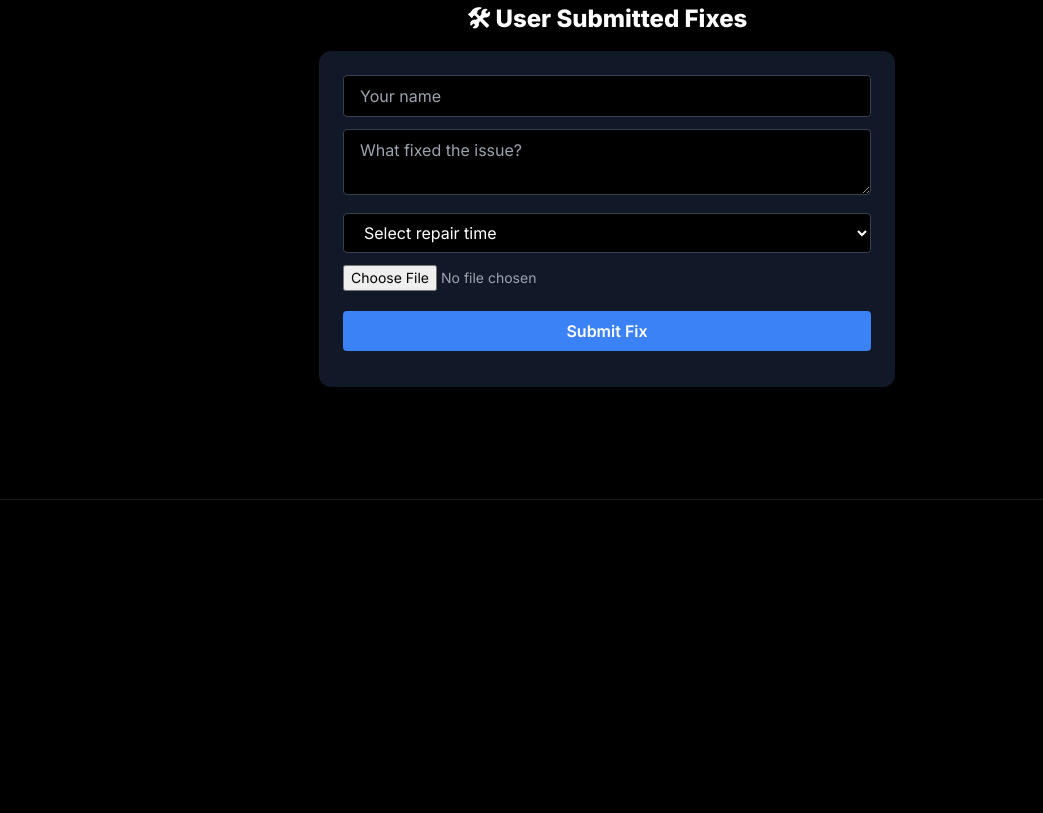
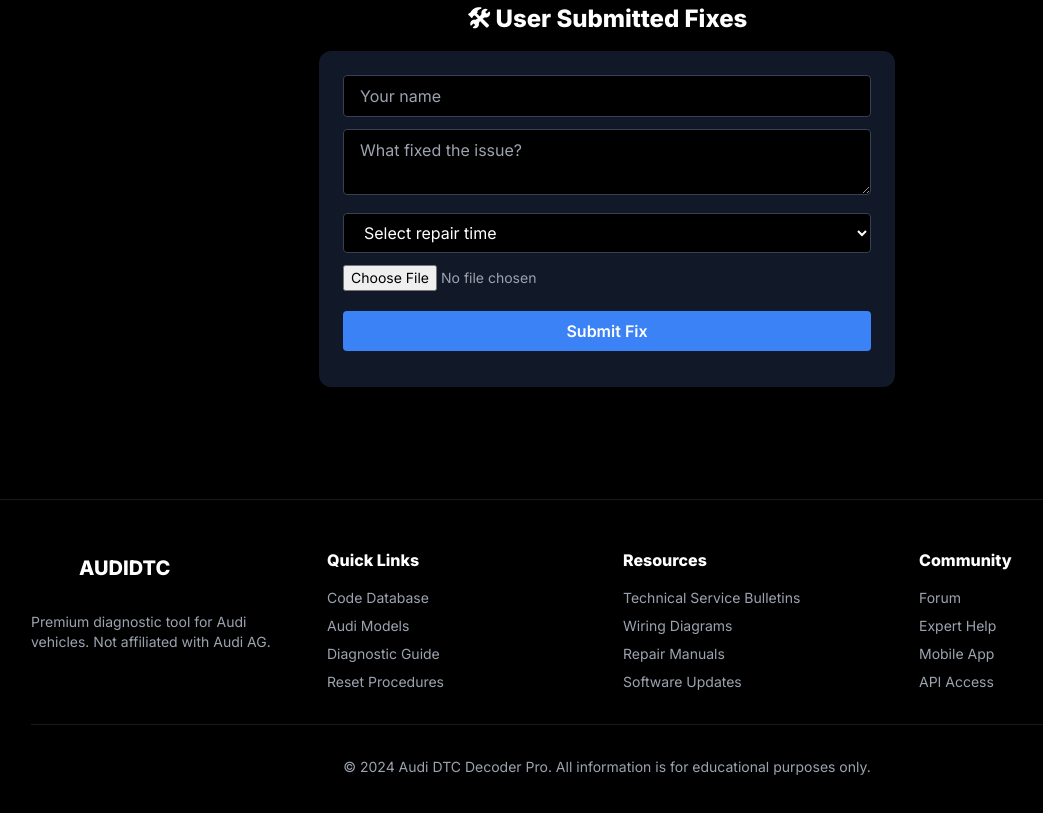
Before and after one commit to Darkdreamnit/Audi, a plain HTML site: page p0301.html in a window 1280 px wide. Shown: the part 1759-2572 px from the top of the page, without its empty margins (33-1076 px from the left). Before the commit the page ends 2355 px from the top, so only its background shows below. Drawn offline with nearby package versions, Linux system fonts and the light colour scheme; no server answers.

Commit message:
Update p0301.html

```diff
--- a/p0301.html
+++ b/p0301.html
@@ -213,9 +213,57 @@ Dealership: $400 – $1000
 
 </section>
 
-<!-- FOOTER (UNCHANGED) -->
+<!-- Footer -->
 <footer class="glass-effect border-t border-white/10 py-12">
-<!-- (IDENTICAL FOOTER KEPT EXACTLY SAME) -->
+    <div class="container mx-auto px-4">
+        <div class="max-w-6xl mx-auto">
+            <div class="grid grid-cols-1 sm:grid-cols-2 lg:grid-cols-4 gap-6 md:gap-8">
+                <div class="mb-6 md:mb-0">
+                    <div class="flex items-center space-x-2 mb-4 md:mb-6">
+                        <div class="w-10 h-10 bg-gradient-to-br from-[var(--audi-red)] to-[var(--audi-blue)] rounded-lg flex items-center justify-center">
+                            <i data-lucide="activity" class="w-6 h-6"></i>
+                        </div>
+                        <span class="text-xl font-bold">AUDI<span class="text-[var(--audi-red)]">DTC</span></span>
+                    </div>
+                    <p class="text-gray-400 text-sm">Premium diagnostic tool for Audi vehicles. Not affiliated with Audi AG.</p>
+                </div>
+
+                <div class="mb-6 md:mb-0">
+                    <h4 class="font-bold mb-3 md:mb-4">Quick Links</h4>
+                    <ul class="space-y-2 text-sm">
+                        <li><a href="#" class="text-gray-400 hover:text-white transition-colors">Code Database</a></li>
+                        <li><a href="#" class="text-gray-400 hover:text-white transition-colors">Audi Models</a></li>
+                        <li><a href="#" class="text-gray-400 hover:text-white transition-colors">Diagnostic Guide</a></li>
+                        <li><a href="#" class="text-gray-400 hover:text-white transition-colors">Reset Procedures</a></li>
+                    </ul>
+                </div>
+
+                <div class="mb-6 md:mb-0">
+                    <h4 class="font-bold mb-3 md:mb-4">Resources</h4>
+                    <ul class="space-y-2 text-sm">
+                        <li><a href="#" class="text-gray-400 hover:text-white transition-colors">Technical Service Bulletins</a></li>
+                        <li><a href="#" class="text-gray-400 hover:text-white transition-colors">Wiring Diagrams</a></li>
+                        <li><a href="#" class="text-gray-400 hover:text-white transition-colors">Repair Manuals</a></li>
+                        <li><a href="#" class="text-gray-400 hover:text-white transition-colors">Software Updates</a></li>
+                    </ul>
+                </div>
+
+                <div class="mb-6 md:mb-0">
+                    <h4 class="font-bold mb-3 md:mb-4">Community</h4>
+                    <ul class="space-y-2 text-sm">
+                        <li><a href="#" class="text-gray-400 hover:text-white transition-colors">Forum</a></li>
+                        <li><a href="#" class="text-gray-400 hover:text-white transition-colors">Expert Help</a></li>
+                        <li><a href="#" class="text-gray-400 hover:text-white transition-colors">Mobile App</a></li>
+                        <li><a href="#" class="text-gray-400 hover:text-white transition-colors">API Access</a></li>
+                    </ul>
+                </div>
+            </div>
+
+            <div class="border-t border-white/10 mt-8 pt-8 text-center text-gray-400 text-sm">
+                <p>© 2024 Audi DTC Decoder Pro. All information is for educational purposes only.</p>
+            </div>
+        </div>
+    </div>
 </footer>
 
 <script>
```
